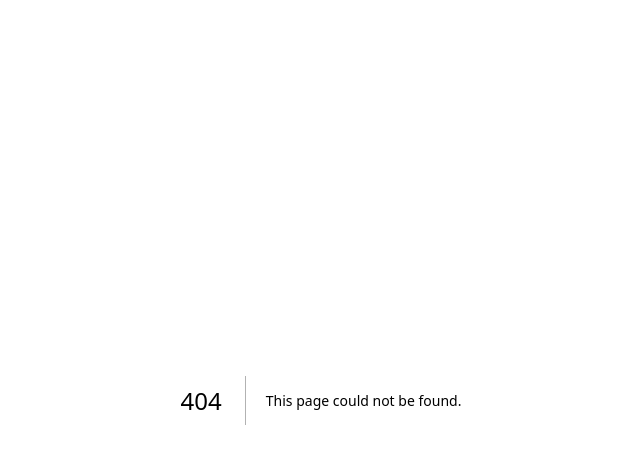
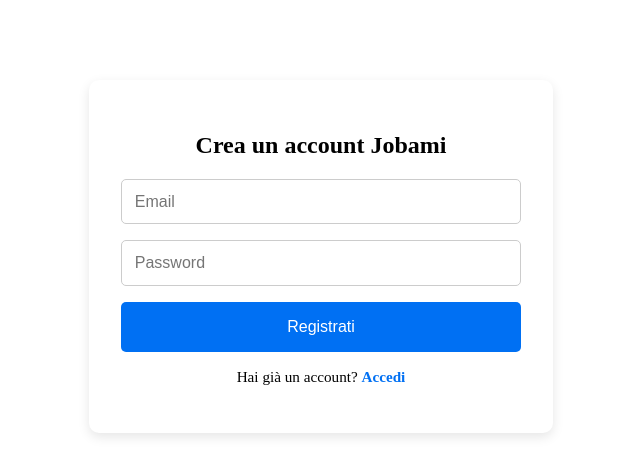
Before and after one commit to danielebenini80/jobami, a Next.js app: page /signup in a window 1280 px wide. Before the commit this address had no page. Shown: the top 476 px of the page, without its empty margins (319-959 px from the left). Built offline with nearby package versions, Linux system fonts and the light colour scheme.

Commit message:
Aggiunta pagina registrazione con Supabase

```diff
--- /dev/null
+++ b/pages/signup.js
@@ -0,0 +1,88 @@
+// pages/signup.js
+
+import { useState } from 'react';
+import { supabase } from '../lib/supabaseClient';
+import { useRouter } from 'next/router';
+import Head from 'next/head';
+
+export default function Signup() {
+  const [email, setEmail] = useState('');
+  const [password, setPassword] = useState('');
+  const [error, setError] = useState(null);
+  const router = useRouter();
+
+  const handleSignup = async (e) => {
+    e.preventDefault();
+    setError(null);
+
+    const { data, error } = await supabase.auth.signUp({
+      email,
+      password
+    });
+
+    if (error) {
+      setError(error.message);
+    } else {
+      router.push('/dashboard');
+    }
+  };
+
+  return (
+    <>
+      <Head>
+        <title>Registrazione - Jobami</title>
+      </Head>
+
+      <div style={styles.container}>
+        <h2>Crea un account Jobami</h2>
+        <form onSubmit={handleSignup} style={styles.form}>
+          <input
+            type="email"
+            placeholder="Email"
+            value={email}
+            onChange={(e) => setEmail(e.target.value)}
+            required
+            style={styles.input}
+          />
+          <input
+            type="password"
+            placeholder="Password"
+            value={password}
+            onChange={(e) => setPassword(e.target.value)}
+            required
+            style={styles.input}
+          />
+          {error && <p style={styles.error}>{error}</p>}
+          <button type="submit" style={styles.button}>Registrati</button>
+        </form>
+        <p style={styles.linkText}>
+          Hai già un account? <a href="/login" style={styles.link}>Accedi</a>
+        </p>
+      </div>
+    </>
+  );
+}
+
+const styles = {
+  container: {
+    maxWidth: '400px', margin: '5rem auto', padding: '2rem', borderRadius: '10px', boxShadow: '0 4px 12px rgba(0,0,0,0.1)', backgroundColor: '#fff', textAlign: 'center'
+  },
+  form: {
+    display: 'flex', flexDirection: 'column', gap: '1rem', marginTop: '1rem'
+  },
+  input: {
+    padding: '0.8rem', fontSize: '1rem', borderRadius: '5px', border: '1px solid #ccc'
+  },
+  button: {
+    padding: '1rem', backgroundColor: '#0070f3', color: 'white', fontSize: '1rem', borderRadius: '5px', border: 'none', cursor: 'pointer'
+  },
+  error: {
+    color: 'red', fontSize: '0.9rem'
+  },
+  linkText: {
+    marginTop: '1rem', fontSize: '0.95rem'
+  },
+  link: {
+    color: '#0070f3', textDecoration: 'none', fontWeight: 'bold'
+  }
+};
```
